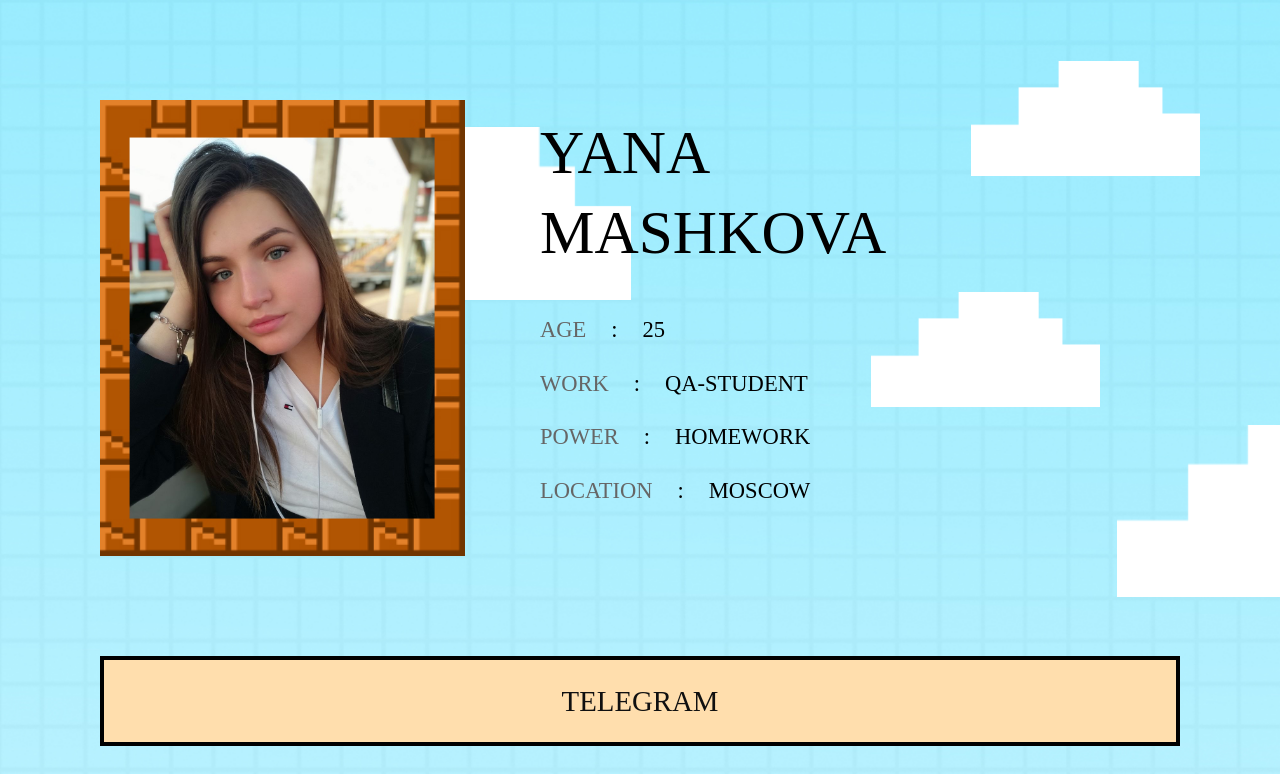
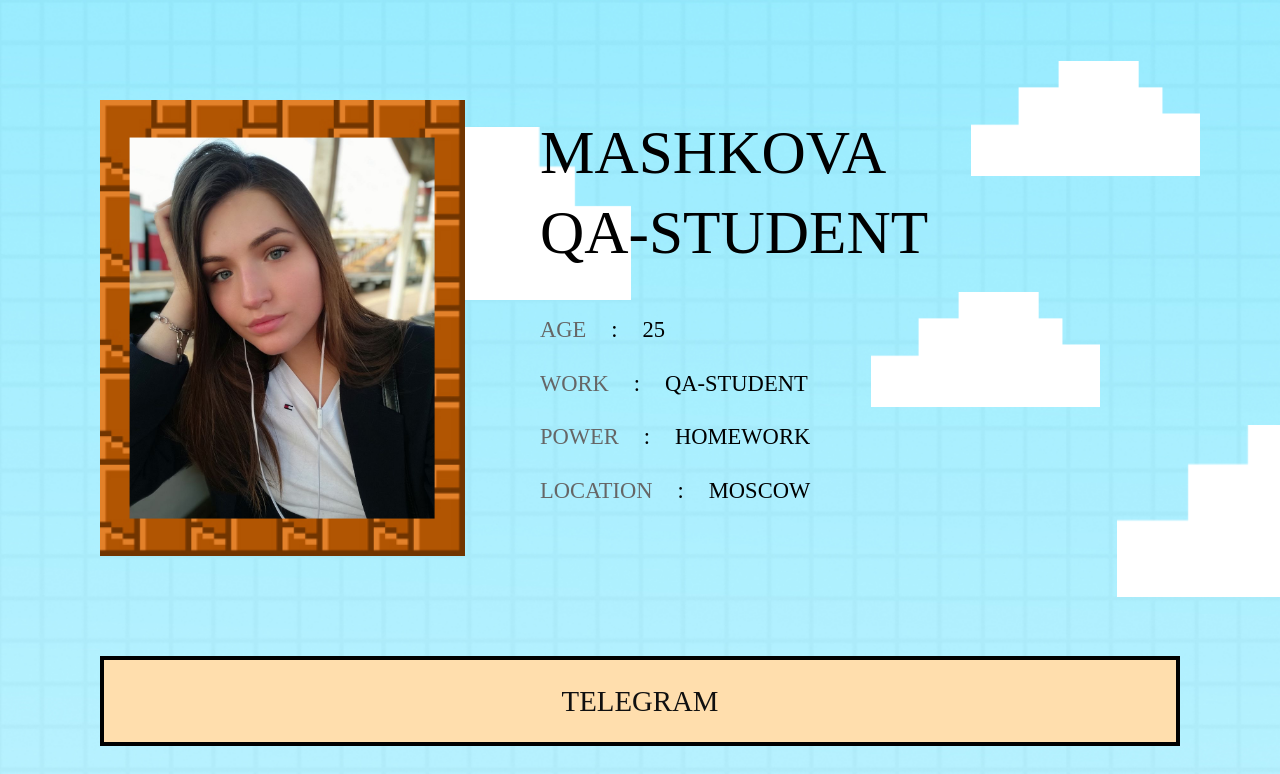
Before and after one commit to YanaMashkova19/YanaMahkova19.github.io, a plain HTML site: page index.html in a window 1280 px wide. Shown: the top 774 px of the page. Drawn offline with Linux system fonts and the light colour scheme; files whose address does not match are found by name.

Commit message:
добавила_строку_и_эмоджи_у_имени

```diff
--- a/index.html
+++ b/index.html
@@ -55,8 +55,8 @@
                <div class="text">
                   <!-- Имя -->
                   <div class="name">
-                     <div>YANA</div>
                      <div>MASHKOVA</div>
+                     <div>QA-STUDENT</div>
                   </div>
                   <div>
                      <div class="list"><span>age</span><span>:</span><span>25</span></div>
```
